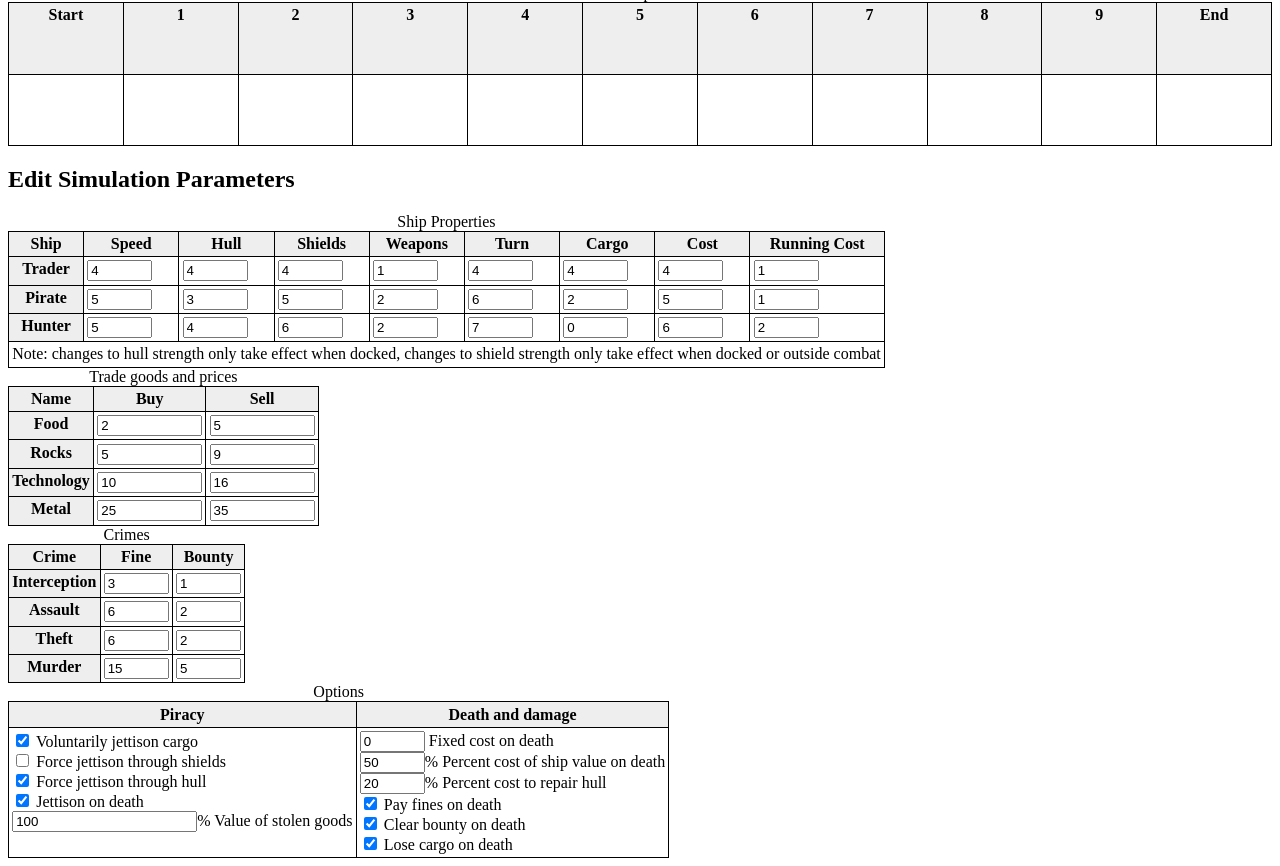
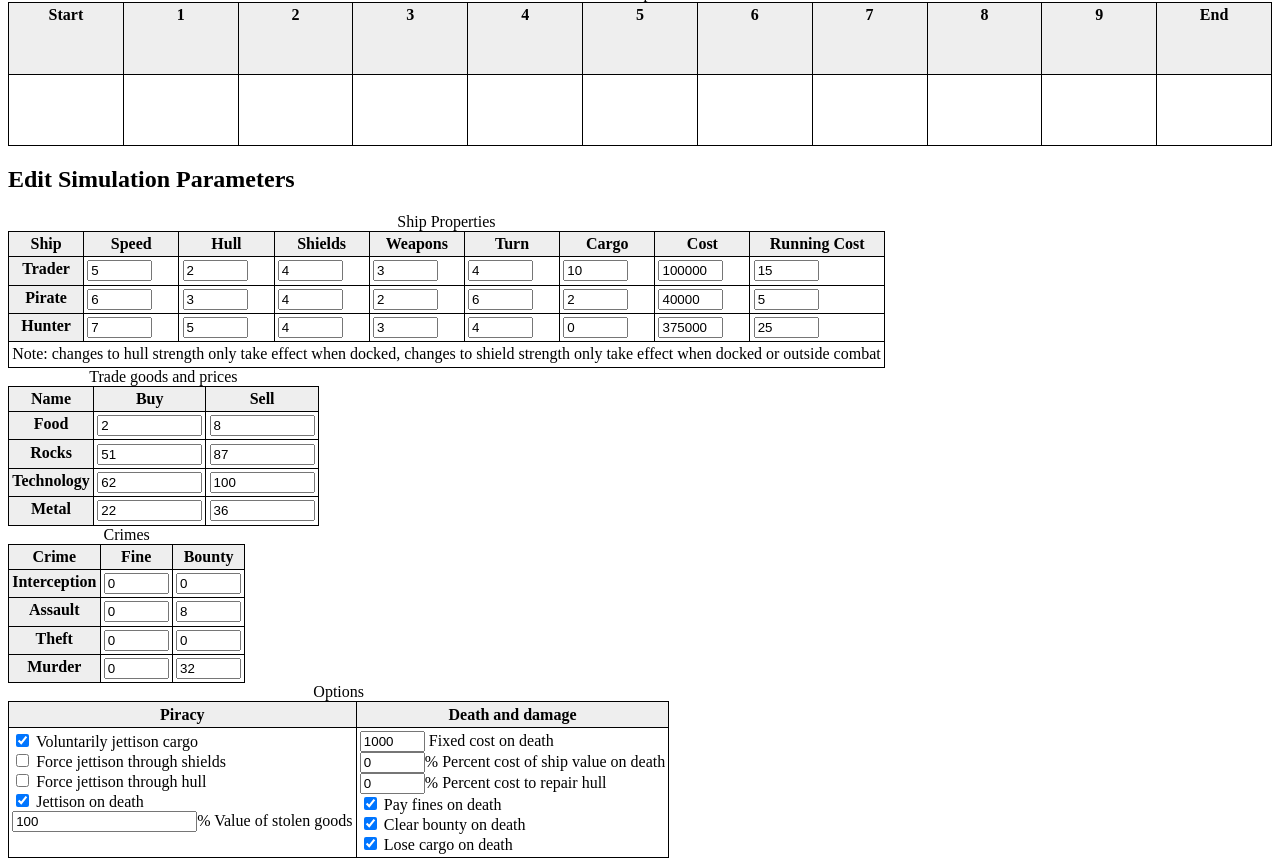
Before and after one commit to cim--/space-sim-simulator, a website: page src/index.html in a window 1280 px wide. Shown: the part 391-1257 px from the top of the page. Drawn offline with Linux system fonts and the light colour scheme.

Commit message:
Implement remaining options, set default config to something Oolite-ish

```diff
--- a/src/index.html
+++ b/src/index.html
@@ -130,36 +130,36 @@
 		  <tbody>
 			<tr>
 			  <th scope='row'>Trader</th>
-			  <td><input name='trader_speed' value='4' size='5'></td>
-			  <td><input name='trader_hull' value='4' size='5'></td>
+			  <td><input name='trader_speed' value='5' size='5'></td>
+			  <td><input name='trader_hull' value='2' size='5'></td>
 			  <td><input name='trader_shields' value='4' size='5'></td>
-			  <td><input name='trader_weapons' value='1' size='5'></td>
+			  <td><input name='trader_weapons' value='3' size='5'></td>
 			  <td><input name='trader_turn' value='4' size='5'></td>
-			  <td><input name='trader_cargo' value='4' size='5'></td>
-			  <td><input name='trader_cost' value='4' size='5'></td>
-			  <td><input name='trader_running' value='1' size='5'></td>
+			  <td><input name='trader_cargo' value='10' size='5'></td>
+			  <td><input name='trader_cost' value='100000' size='5'></td>
+			  <td><input name='trader_running' value='15' size='5'></td>
 			</tr>
 			<tr>
 			  <th scope='row'>Pirate</th>
-			  <td><input name='pirate_speed' value='5' size='5'></td>
+			  <td><input name='pirate_speed' value='6' size='5'></td>
 			  <td><input name='pirate_hull' value='3' size='5'></td>
-			  <td><input name='pirate_shields' value='5' size='5'></td>
+			  <td><input name='pirate_shields' value='4' size='5'></td>
 			  <td><input name='pirate_weapons' value='2' size='5'></td>
 			  <td><input name='pirate_turn' value='6' size='5'></td>
 			  <td><input name='pirate_cargo' value='2' size='5'></td>
-			  <td><input name='pirate_cost' value='5' size='5'></td>
-			  <td><input name='pirate_running' value='1' size='5'></td>
+			  <td><input name='pirate_cost' value='40000' size='5'></td>
+			  <td><input name='pirate_running' value='5' size='5'></td>
 			</tr>
 			<tr>
 			  <th scope='row'>Hunter</th>
-			  <td><input name='hunter_speed' value='5' size='5'></td>
-			  <td><input name='hunter_hull' value='4' size='5'></td>
-			  <td><input name='hunter_shields' value='6' size='5'></td>
-			  <td><input name='hunter_weapons' value='2' size='5'></td>
-			  <td><input name='hunter_turn' value='7' size='5'></td>
+			  <td><input name='hunter_speed' value='7' size='5'></td>
+			  <td><input name='hunter_hull' value='5' size='5'></td>
+			  <td><input name='hunter_shields' value='4' size='5'></td>
+			  <td><input name='hunter_weapons' value='3' size='5'></td>
+			  <td><input name='hunter_turn' value='4' size='5'></td>
 			  <td><input name='hunter_cargo' value='0' size='5'></td>
-			  <td><input name='hunter_cost' value='6' size='5'></td>
-			  <td><input name='hunter_running' value='2' size='5'></td>
+			  <td><input name='hunter_cost' value='375000' size='5'></td>
+			  <td><input name='hunter_running' value='25' size='5'></td>
 			</tr>
 		  </tbody>
 		</table>
@@ -174,22 +174,22 @@
 		  <tr>
 			<th scope='row'>Food</th>
 			<td><input name='food_buy' value='2' size='10'></td>
-			<td><input name='food_sell' value='5' size='10'></td>
+			<td><input name='food_sell' value='8' size='10'></td>
 		  </tr>
 		  <tr>
 			<th scope='row'>Rocks</th>
-			<td><input name='rocks_buy' value='5' size='10'></td>
-			<td><input name='rocks_sell' value='9' size='10'></td>
+			<td><input name='rocks_buy' value='51' size='10'></td>
+			<td><input name='rocks_sell' value='87' size='10'></td>
 		  </tr>
 		  <tr>
 			<th scope='row'>Technology</th>
-			<td><input name='tech_buy' value='10' size='10'></td>
-			<td><input name='tech_sell' value='16' size='10'></td>
+			<td><input name='tech_buy' value='62' size='10'></td>
+			<td><input name='tech_sell' value='100' size='10'></td>
 		  </tr>
 		  <tr>
 			<th scope='row'>Metal</th>
-			<td><input name='metal_buy' value='25' size='10'></td>
-			<td><input name='metal_sell' value='35' size='10'></td>
+			<td><input name='metal_buy' value='22' size='10'></td>
+			<td><input name='metal_sell' value='36' size='10'></td>
 		  </tr>
 		</table>
 
@@ -202,23 +202,23 @@
 		  </tr>
 		  <tr>
 			<th scope='row'>Interception</th>
-			<td><input name='inter_fine' value='3' size='5'></td>
-			<td><input name='inter_bounty' value='1' size='5'></td>
+			<td><input name='inter_fine' value='0' size='5'></td>
+			<td><input name='inter_bounty' value='0' size='5'></td>
 		  </tr>
 		  <tr>
 			<th scope='row'>Assault</th>
-			<td><input name='assault_fine' value='6' size='5'></td>
-			<td><input name='assault_bounty' value='2' size='5'></td>
+			<td><input name='assault_fine' value='0' size='5'></td>
+			<td><input name='assault_bounty' value='8' size='5'></td>
 		  </tr>
 		  <tr>
 			<th scope='row'>Theft</th>
-			<td><input name='theft_fine' value='6' size='5'></td>
-			<td><input name='theft_bounty' value='2' size='5'></td>
+			<td><input name='theft_fine' value='0' size='5'></td>
+			<td><input name='theft_bounty' value='0' size='5'></td>
 		  </tr>
 		  <tr>
 			<th scope='row'>Murder</th>
-			<td><input name='murder_fine' value='15' size='5'></td>
-			<td><input name='murder_bounty' value='5' size='5'></td>
+			<td><input name='murder_fine' value='0' size='5'></td>
+			<td><input name='murder_bounty' value='32' size='5'></td>
 		  </tr>
 		</table>
 
@@ -239,7 +239,7 @@
 				Force jettison through shields
 			  </label>
 			  <label for='p3'>
-				<input type='checkbox' id='p3' name='piracy_break' value='1' checked='checked'>
+				<input type='checkbox' id='p3' name='piracy_break' value='1'>
 				Force jettison through hull
 			  </label>
 			  <label for='p4'>
@@ -247,21 +247,21 @@
 				Jettison on death
 			  </label>
 			  <label for='p5'>
-				<input id='p5' readonly name='piracy_fence' value='100'>%
+				<input id='p5' name='piracy_fence' value='100'>%
 				Value of stolen goods
 			  </label>
 			</td>
 			<td>
 			  <label for='d1'>
-				<input id='d1' name='death_cost' value='0' size='5'>
+				<input id='d1' name='death_cost' value='1000' size='5'>
 				Fixed cost on death
 			  </label>
 			  <label for='d2'>
-				<input id='d2' name='death_per' value='50' size='5'>%
+				<input id='d2' name='death_per' value='0' size='5'>%
 				Percent cost of ship value on death
 			  </label>
 			  <label for='d3'>
-				<input id='d3' name='damage_per' value='20' size='5'>%
+				<input id='d3' name='damage_per' value='0' size='5'>%
 				Percent cost to repair hull
 			  </label>
 			  <label for='d4'>
--- a/src/sss.css
+++ b/src/sss.css
@@ -56,3 +56,22 @@ button {
 .hunter {
 	color: #009;
 }
+
+.skill1, .skill2 {
+	font-size: 0.7em;
+}
+.skill3, .skill4 {
+	font-size: 0.85em;
+}
+.skill5, .skill6 {
+	font-size: 1.0em;
+}
+.skill7, .skill8 {
+	font-size: 1.2em;
+}
+.skill9, .skill10 {
+	font-size: 1.4em;
+}
+.skill11, .skill12 {
+	font-size: 1.6em;
+}
```
Also changed, not shown: src/ship.js (+9 -2 lines), src/sim.js (+13 -2 lines).
